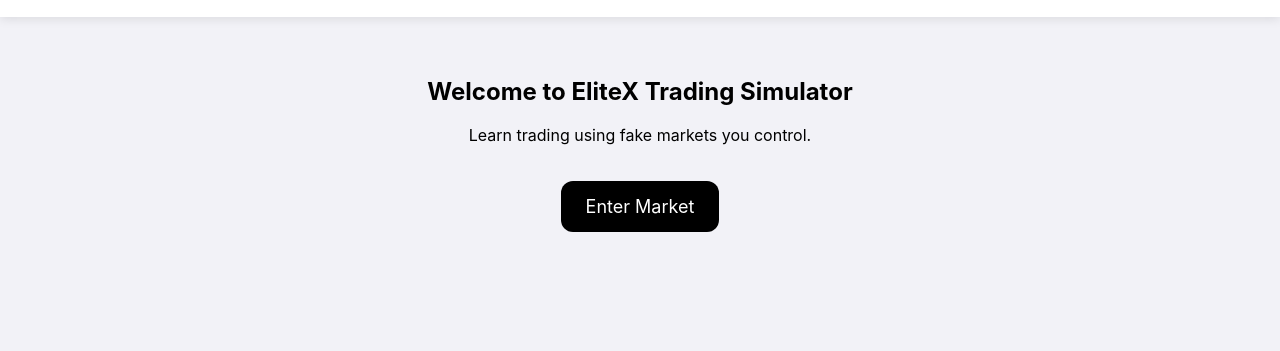
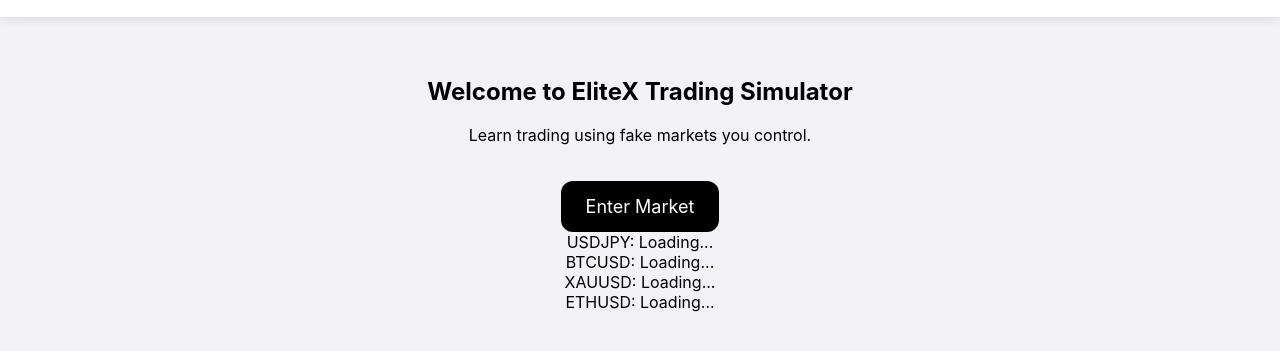
Before and after one commit to jamiexd45/Tradex-, a plain HTML site: page index.html in a window 1280 px wide. Shown: the part 95-446 px from the top of the page. Drawn offline with Linux system fonts and the light colour scheme.

Commit message:
Update index.html

```diff
--- a/index.html
+++ b/index.html
@@ -17,5 +17,9 @@
     </div>
 
     <script src="app.js"></script>
+    <div>USDJPY: <span id="USDJPY">Loading...</span></div>
+<div>BTCUSD: <span id="BTCUSD">Loading...</span></div>
+<div>XAUUSD: <span id="XAUUSD">Loading...</span></div>
+<div>ETHUSD: <span id="ETHUSD">Loading...</span></div>
 </body>
 </html>
```
